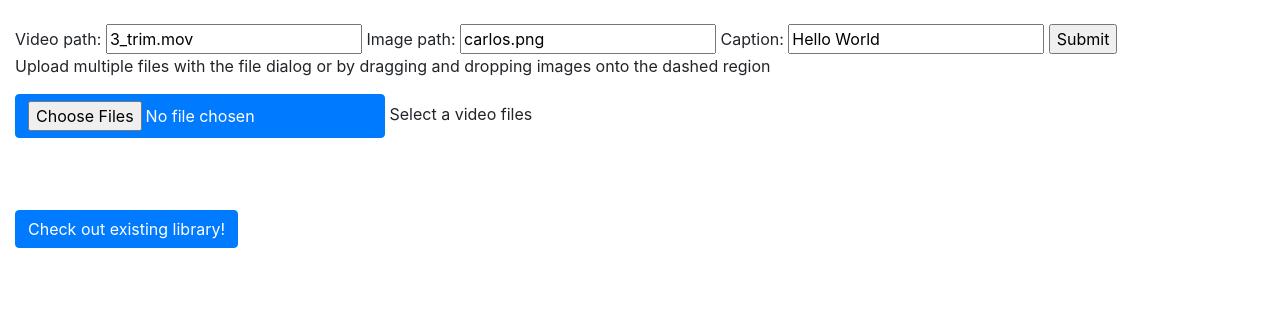
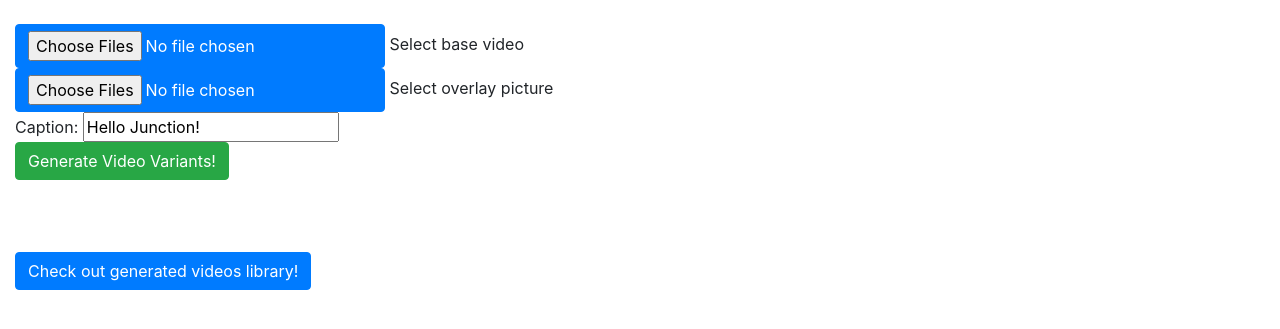
Before and after one commit to deniskovalenko/junction-2022, a Flask app: page / in a window 1280 px wide. Shown: the part 56-385 px from the top of the page. Run offline with Flask 2, Linux system fonts and the light colour scheme; some libraries are stand-ins or nearby versions.

Commit message:
image also selectable

```diff
--- a/app/templates/index.html
+++ b/app/templates/index.html
@@ -2,30 +2,40 @@
 {% block content %}
 <script>
   let dropArea = document.getElementById('drop-area')
-
   dropArea.addEventListener('dragenter', handlerFunction, false)
   dropArea.addEventListener('dragleave', handlerFunction, false)
   dropArea.addEventListener('dragover', handlerFunction, false)
   dropArea.addEventListener('drop', handlerFunction, false)
+
+  var handleFiles = function(event) {
+     console.log(event);
+  }
+
+
 </script>
 
-<form action="render_video" method="POST">
-  Video path: <input type="text" name="video_path" value="3_trim.mov">
-  Image path: <input type="text" name="image_path" value="carlos.png">
-  Caption: <input type="text" name="caption" value="Hello World">
-  <input type="submit" value="Submit">
-</form>
+<div style="margin: auto">
+    <form action="render_video" method="POST">
+        <div id="drop-area">
+            <input class="btn btn-primary" type="file" id="videoElem" name="video_path" multiple accept="video/*"
+                   onchange="handleFiles(this.files)">
+            <label class="button" for="videoElem">Select base video</label>
+        </div>
+
+        <input class="btn btn-primary" type="file" id="imageElem" name="image_path" multiple accept="image/*"
+               onchange="handleFiles(this.files)">
+        <label class="button" for="imageElem">Select overlay picture</label>
 
 
-<div id="drop-area">
-  <form class="my-form">
-    <p>Upload multiple files with the file dialog or by dragging and dropping images onto the dashed region</p>
-    <input class="btn btn-primary" type="file" id="fileElem" multiple accept="video/*" onchange="handleFiles(this.files)">
-    <label class="button" for="fileElem">Select a video files</label>
-  </form>
+        <br>
+        Caption: <input type="text" name="caption" value="Hello Junction!">
+        <br/>
+        <input class="btn btn-success" type="submit" value="Generate Video Variants!">
+    </form>
+
+    <br/>
+    <br/>
+    <br/>
+    <a class="btn btn-primary" href="/generated_content">Check out generated videos library!</a>
 </div>
-<br/>
-<br/>
-<br/>
-<a class="btn btn-primary" href="/generated_content">Check out existing library!</a>
 {% endblock %}
```
